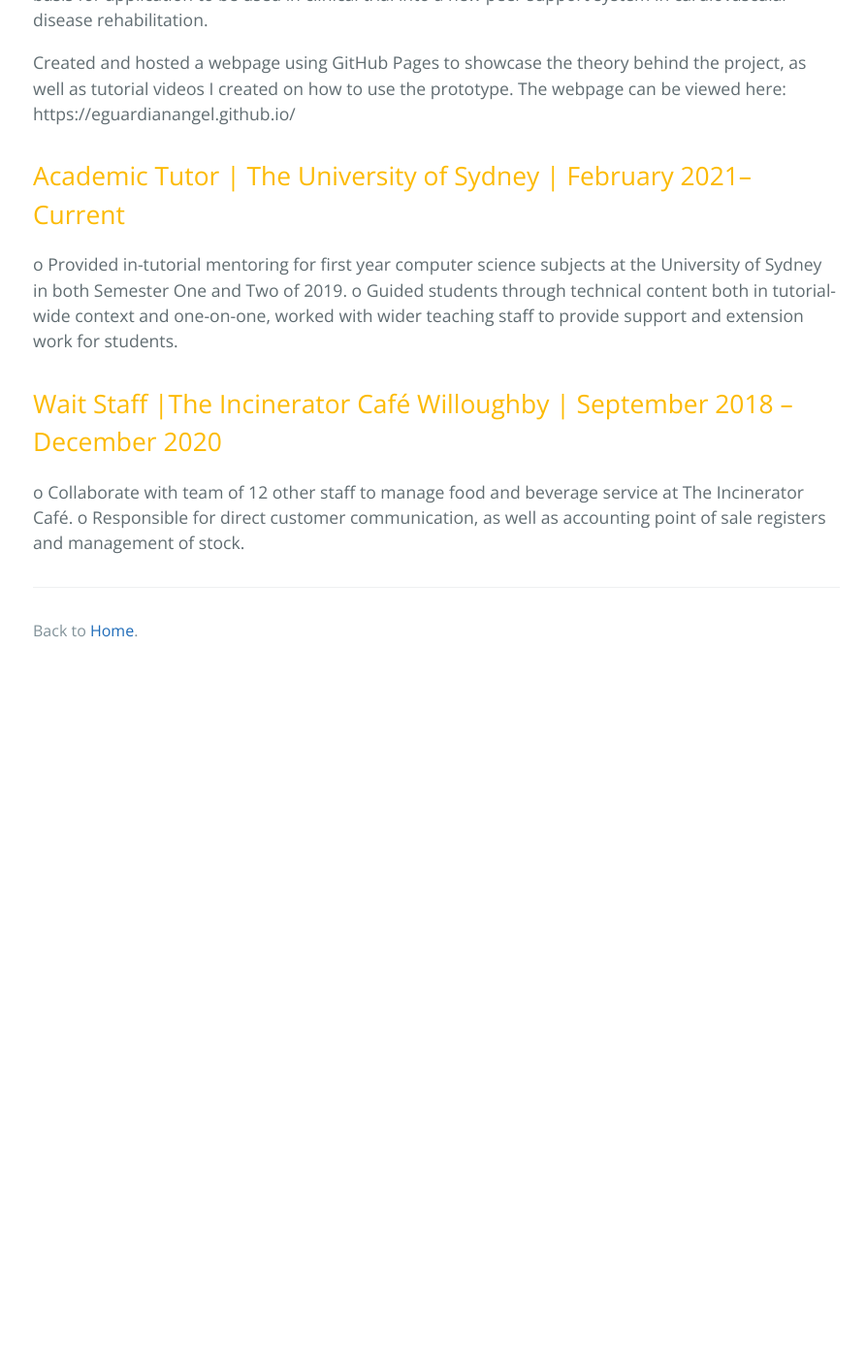
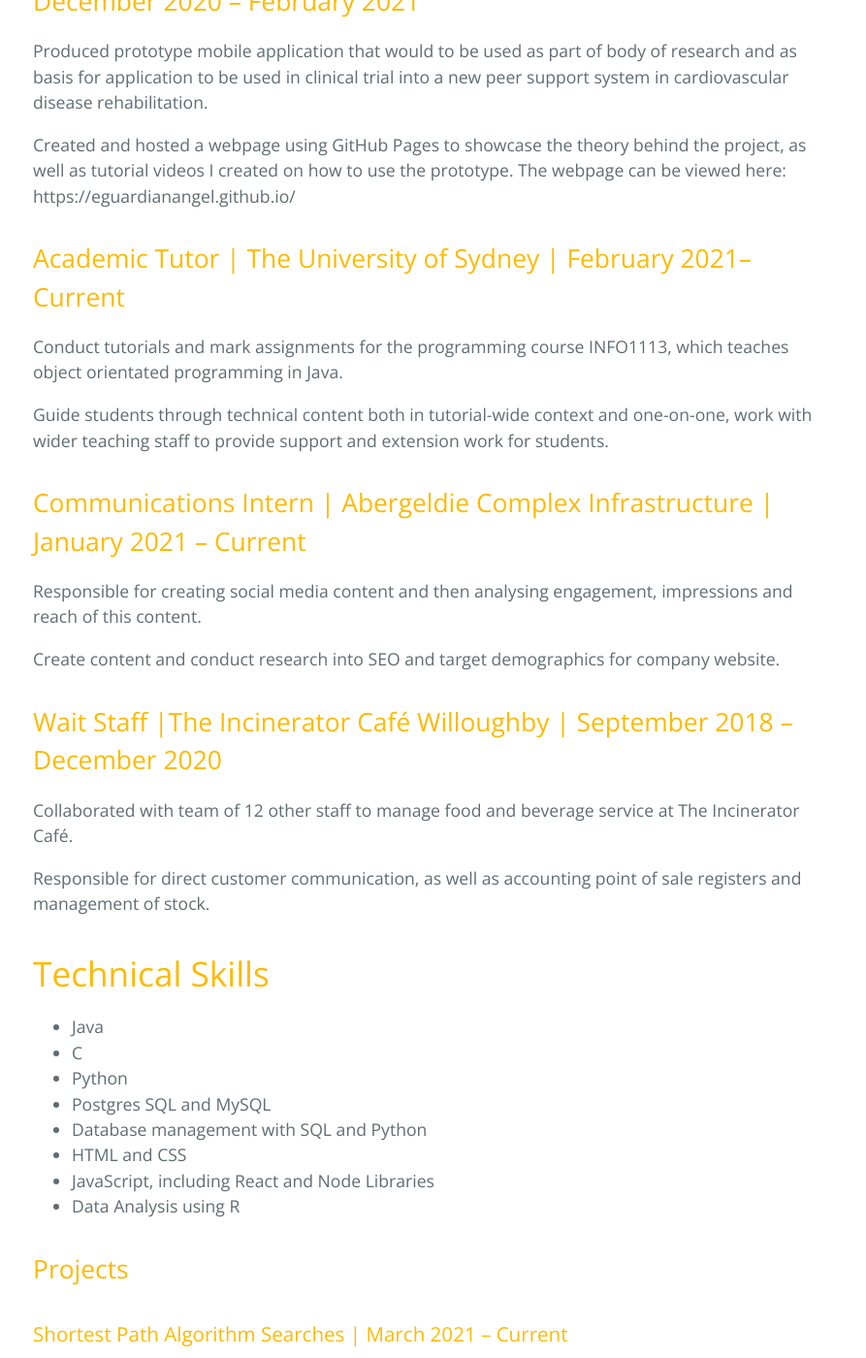
Before and after one commit to hannahconlon/hannahconlon.github.io, a Jekyll site: the page built from about.markdown, in a window 1280 px wide and 1400 px high, scrolled down 521 px. Shown: the whole window at 97% size, without its empty margins (190-1083 px from the left). Built offline with Jekyll 4.4.1, drawn with Linux system fonts in a browser that asks for light colours; before the commit the page ends 1215 px from its top, so only the background shows below that; some of the changed text lies outside the part shown.

Commit message:
Content added about my experience

```diff
--- a/_layouts/landing_page.html
+++ b/_layouts/landing_page.html
@@ -28,7 +28,7 @@
       <br></br><br></br><br></br>
       <h1 class="project-name">{{ page.title | default: site.title | default: site.github.repository_name }}</h1>
       <h2 class="project-tagline">{{ page.description | default: site.description | default: site.github.project_tagline }}</h2>
-      <a href="https://hannahconlon.github.io/about" class="btn">My Experience</a>
+      <a href="https://hannahconlon.github.io/about" class="btn">Learn About Me</a>
       <a href="https://github.com/hannahconlon" class="btn">GitHub Account</a>
       <br></br><br></br><br></br><br></br><br></br><br></br><br></br>
     </header>
--- a/about.markdown
+++ b/about.markdown
@@ -12,10 +13,49 @@ Created and hosted a webpage using GitHub Pages to showcase the theory behind th
 
 ## Academic Tutor | The University of Sydney | February 2021– Current
 
-o	Provided in-tutorial mentoring for first year computer science subjects at the University of Sydney in both Semester One and Two of 2019.
-o	Guided students through technical content both in tutorial-wide context and one-on-one, worked with wider teaching staff to provide support and extension work for students.
+Conduct tutorials and mark assignments for the programming course INFO1113, which teaches object orientated programming in Java.
+
+Guide students through technical content both in tutorial-wide context and one-on-one, work with wider teaching staff to provide support and extension work for students.
+
+## Communications Intern | Abergeldie Complex Infrastructure | January 2021 – Current
+
+Responsible for creating social media content and then analysing engagement, impressions and reach of this content.
+
+Create content and conduct research into SEO and target demographics for company website.
 
 ## Wait Staff |The Incinerator Café Willoughby | September 2018 – December 2020
 
-o	Collaborate with team of 12 other staff to manage food and beverage service at The Incinerator Café.
-o	Responsible for direct customer communication, as well as accounting point of sale registers and management of stock.
+Collaborated with team of 12 other staff to manage food and beverage service at The Incinerator Café.
+
+Responsible for direct customer communication, as well as accounting point of sale registers and management of stock.
+
+# Technical Skills
+
+* Java
+* C
+* Python
+* Postgres SQL and MySQL
+* Database management with SQL and Python
+* HTML and CSS
+* JavaScript, including React and Node Libraries
+* Data Analysis using R
+
+## Projects
+
+### Shortest Path Algorithm Searches | March 2021 – Current
+
+Implementing multiple algorithm searches, including Iterative Depth Search, A* Algorithm, Greedy, Hill-Climbing, BFS and DFS to find shortest path between two three-digit numbers, by only incrementing one-digit of the number at each stage.
+
+Implemented restrictions such as not allowing same digit could to be changed twice in a row and having some digit combinations considered forbidden.
+
+### Stickman Video Game | August 2019 – November 2019
+
+Using the Java programming language (including JavaFX library), created a platform video game with emphasis on implementing software engineering patterns such as Memento, Observer, Adapter, Builder and Prototype.
+
+### Minesweeper Game in N-dimensions | March 2020
+
+Created an implementation of the classic minesweeper game that allowed the user to play in n-dimensions using the C programming language.
+
+### Webpage Form to Conduct Research into Attitudes Towards Climate Change | May 2020
+
+Created an interactive web form that recorded user inputted data, before processing and displaying results to user using HTML, CSS and JavaScript.
```
Also changed, not shown: other parts of about.markdown (+3 -2 lines).
